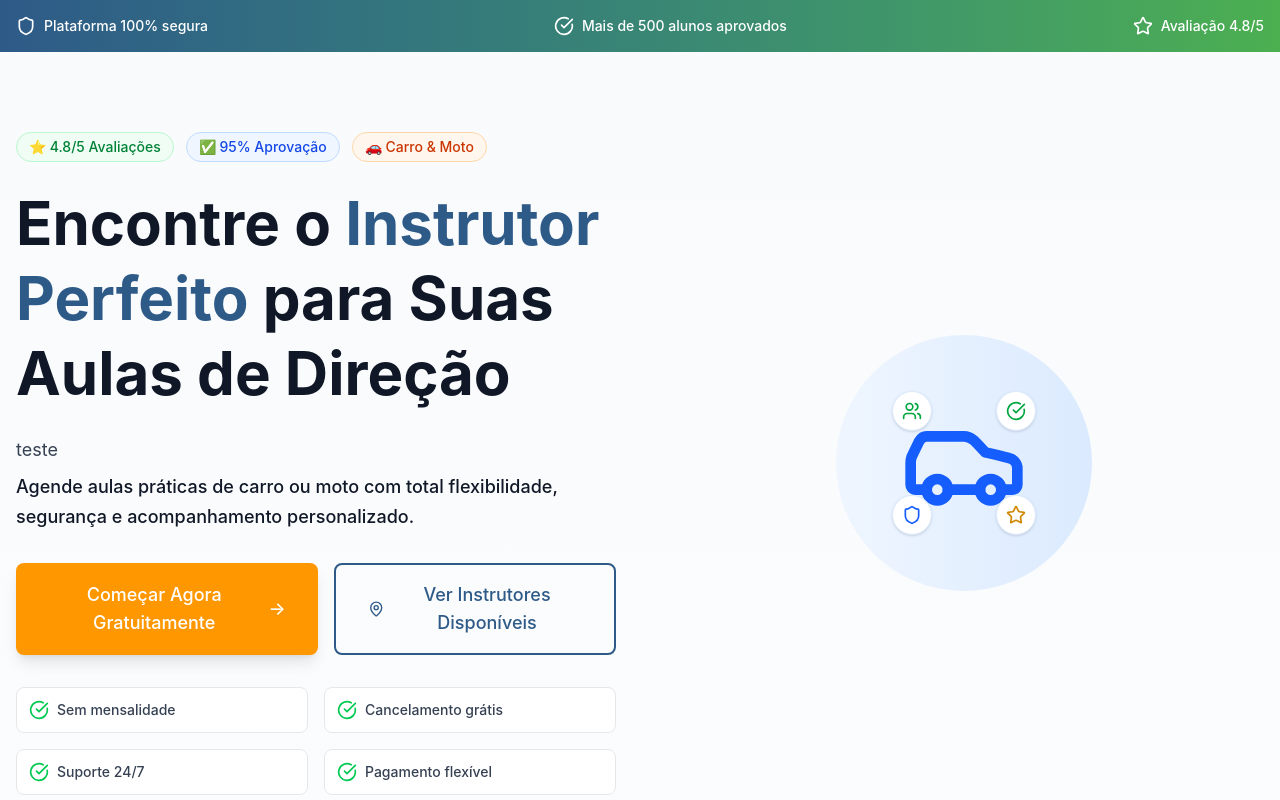
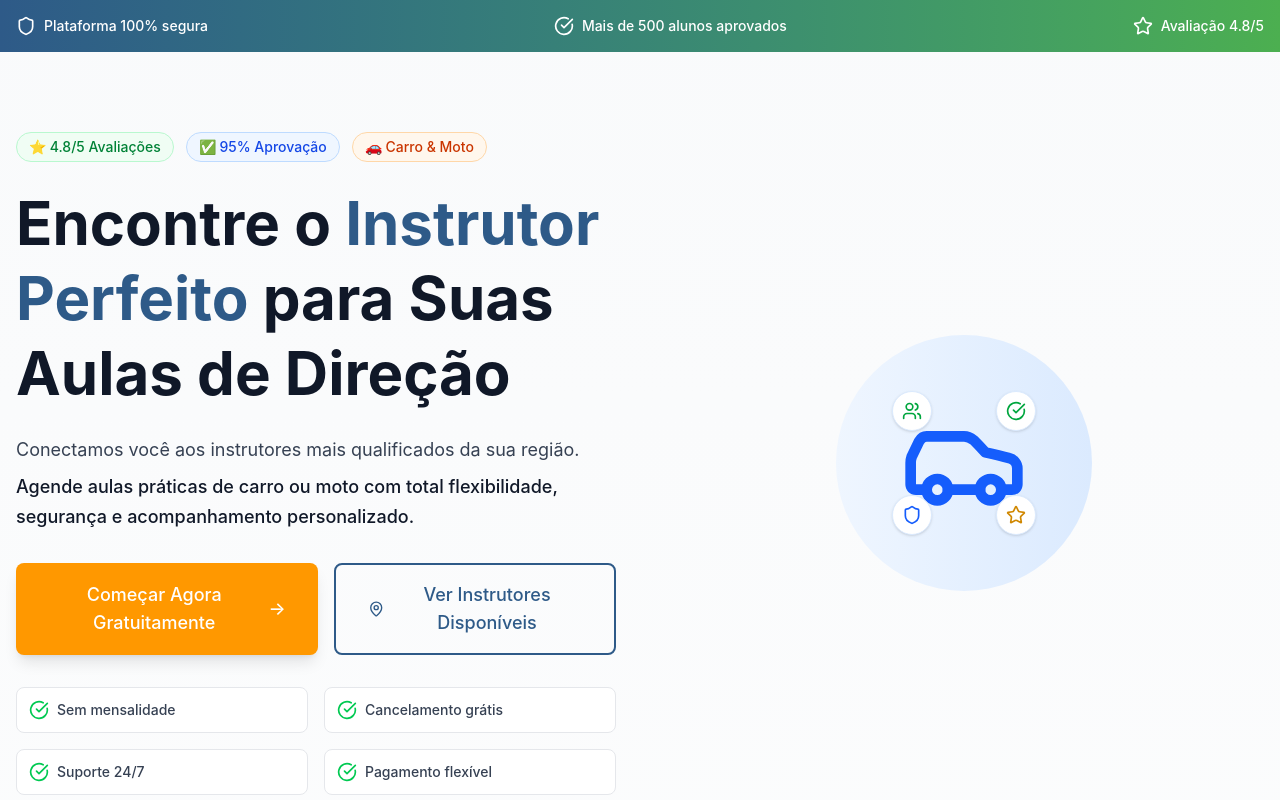
Before and after one commit to aautomatch/automatch-mobile, a React (Vite) app: page / in a window 1280 px wide. Shown: the top 800 px of the page. Built offline with nearby package versions, Linux system fonts and the light colour scheme.

Commit message:
teste pipe

```diff
--- a/src/app/pages/HomePage.tsx
+++ b/src/app/pages/HomePage.tsx
@@ -113,7 +113,7 @@ export const HomePage: React.FC<HomePageProps> = ({ onNavigate }) => {
             </h1>
 
             <p className="text-lg text-gray-700 mb-8 leading-relaxed">
-              teste
+              Conectamos você aos instrutores mais qualificados da sua região.
               <span className="block mt-2 font-medium text-gray-900">
                 Agende aulas práticas de carro ou moto com total flexibilidade, segurança e acompanhamento personalizado.
               </span>
```
